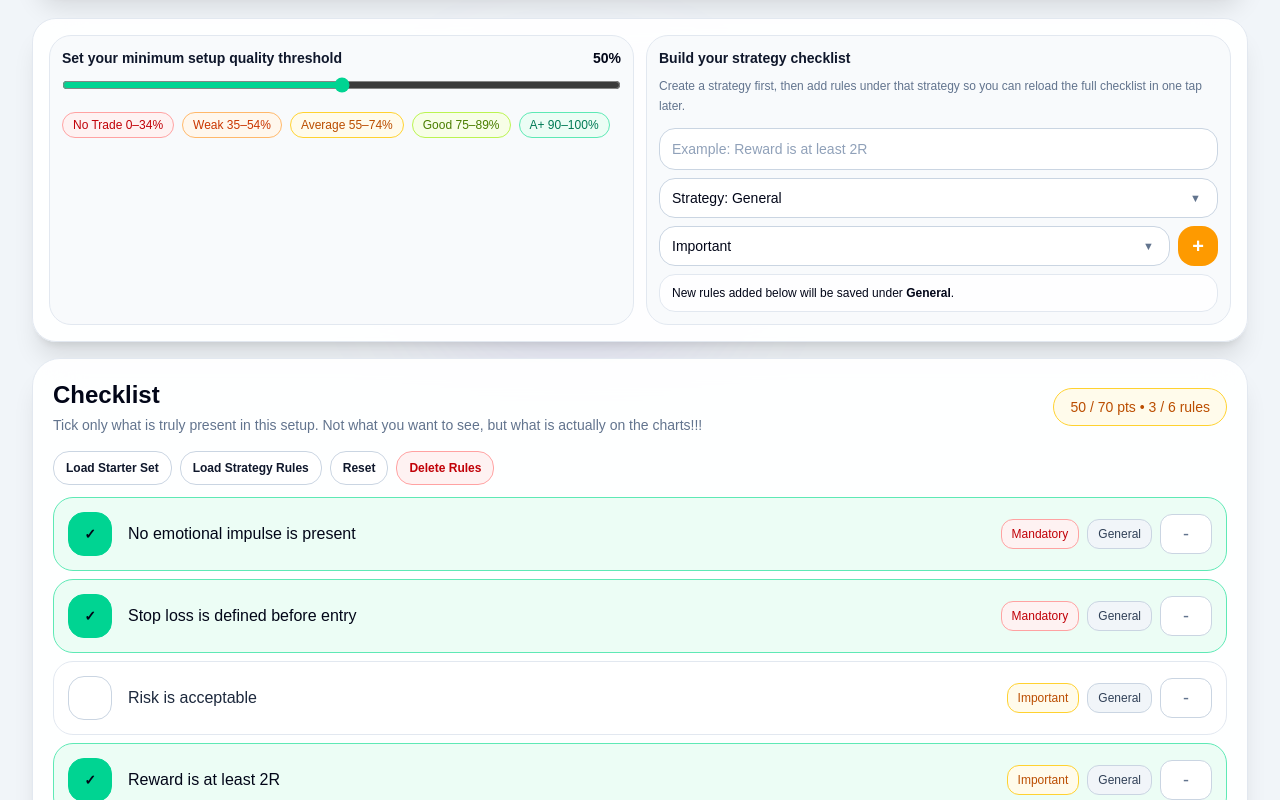
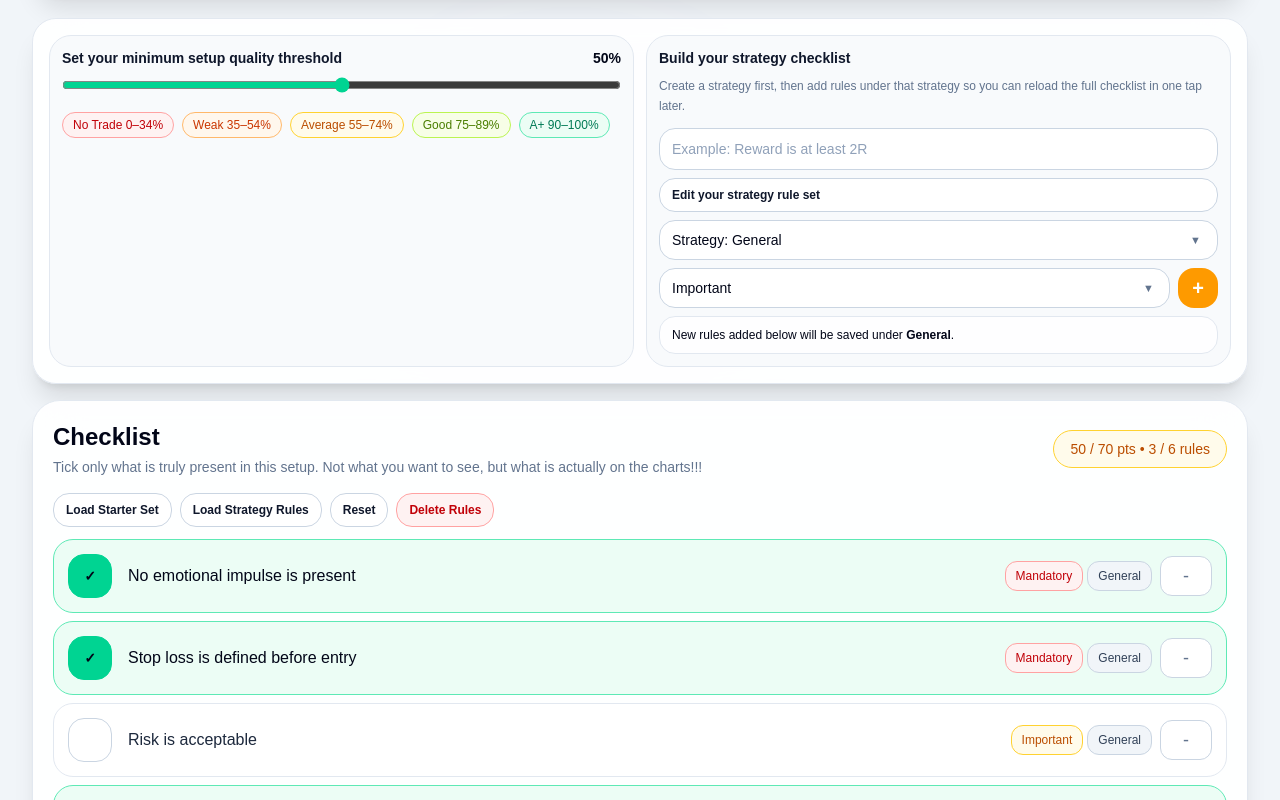
Before and after one commit to Johny-88/Trade-Meter, a Next.js app: page / in a window 1280 px wide. Shown: the part 420-1220 px from the top of the page. Built offline with nearby package versions, Linux system fonts and the light colour scheme.

Commit message:
Update page.tsx

```diff
--- a/app/page.tsx
+++ b/app/page.tsx
@@ -1087,6 +1087,7 @@ export default function Home() {
   const [ruleLibrary, setRuleLibrary] = useState<Rule[]>([])
   const [showSavedRulesPicker, setShowSavedRulesPicker] = useState(false)
   const [showLoadStrategyPicker, setShowLoadStrategyPicker] = useState(false)
+  const [showEditStrategyRuleSet, setShowEditStrategyRuleSet] = useState(false)
   const [newRuleError, setNewRuleError] = useState('')
   const [showInstructions, setShowInstructions] = useState(false)
   const [showAdvancedPerformance, setShowAdvancedPerformance] = useState(false)
@@ -1600,6 +1601,7 @@ export default function Home() {
     setRules(createRulesFromPack({ id: 'starter', name: 'Starter', minScore, rules: starterRules, defaultCheckedIndexes: [] }, 'General'))
     setShowSavedRulesPicker(false)
     setShowLoadStrategyPicker(false)
+    setShowEditStrategyRuleSet(false)
     setNewRuleError('')
   }
 
@@ -1607,6 +1609,7 @@ export default function Home() {
     setRules([])
     setShowSavedRulesPicker(false)
     setShowLoadStrategyPicker(false)
+    setShowEditStrategyRuleSet(false)
     setNewRule('')
     setNewRuleImportance('important')
     setNewRuleCategory('confirmation')
@@ -1659,6 +1662,33 @@ export default function Home() {
 
   const deleteRule = (id: string) => {
     setRules((prev) => prev.filter((rule) => rule.id !== id))
+    setNewRuleError('')
+  }
+
+  const removeRuleFromStrategySet = (ruleToRemove: Rule) => {
+    const normalizedText = normalizeRuleText(ruleToRemove.text)
+    const normalizedStrategy = ruleToRemove.strategy.toLowerCase()
+
+    setRuleLibrary((prev) =>
+      prev.filter(
+        (rule) =>
+          !(
+            normalizeRuleText(rule.text) === normalizedText &&
+            rule.strategy.toLowerCase() === normalizedStrategy
+          )
+      )
+    )
+
+    setRules((prev) =>
+      prev.filter(
+        (rule) =>
+          !(
+            normalizeRuleText(rule.text) === normalizedText &&
+            rule.strategy.toLowerCase() === normalizedStrategy
+          )
+      )
+    )
+
     setNewRuleError('')
   }
 
@@ -2895,12 +2925,68 @@ ${emotionWarning}`
                     className={`w-full rounded-2xl px-3 py-2.5 text-sm outline-none transition ${ui.input}`}
                   />
 
+                  <button
+                    type="button"
+                    onClick={() => setShowEditStrategyRuleSet((prev) => !prev)}
+                    className={`rounded-2xl px-3 py-2 text-left text-[11px] font-semibold transition sm:text-xs ${ui.secondaryBtn}`}
+                  >
+                    Edit your strategy rule set
+                  </button>
+
+                  {showEditStrategyRuleSet && (
+                    <div className={`rounded-[22px] border p-3 ${ui.innerCard}`}>
+                      <div className={`text-sm font-semibold ${ui.secondaryStrong}`}>{selectedStrategy} rule set</div>
+                      <p className={`mt-1 text-xs leading-5 ${ui.muted}`}>
+                        Add new rules above using the text field and + button. Remove old rules below to adjust this strategy over time.
+                      </p>
+
+                      <div className="mt-3 space-y-2">
+                        {ruleLibrary.filter((rule) => rule.strategy.toLowerCase() === selectedStrategy.toLowerCase()).length === 0 ? (
+                          <div className={`rounded-2xl px-3 py-3 text-sm ${ui.empty}`}>
+                            No saved rules yet inside {selectedStrategy}.
+                          </div>
+                        ) : (
+                          ruleLibrary
+                            .filter((rule) => rule.strategy.toLowerCase() === selectedStrategy.toLowerCase())
+                            .map((rule) => {
+                              const importanceBadge = getImportanceBadge(rule.importance, theme)
+                              return (
+                                <div key={rule.id} className={`flex items-center gap-2 rounded-[18px] border p-3 ${ui.statBox}`}>
+                                  <div className="min-w-0 flex-1">
+                                    <div className="text-sm font-semibold">{rule.text}</div>
+                                    <div className="mt-1 flex flex-wrap gap-1">
+                                      <div className={`rounded-full border px-2 py-1 text-[10px] font-semibold ${importanceBadge.className}`}>
+                                        {importanceBadge.label}
+                                      </div>
+                                      <div className={`rounded-full border px-2 py-1 text-[10px] font-semibold ${theme === 'light' ? 'border-slate-300 bg-slate-100 text-slate-700' : 'border-white/10 bg-white/5 text-slate-300'}`}>
+                                        {rule.strategy}
+                                      </div>
+                                    </div>
+                                  </div>
+
+                                  <button
+                                    type="button"
+                                    onClick={() => removeRuleFromStrategySet(rule)}
+                                    className={`flex h-8 min-w-[42px] items-center justify-center rounded-xl px-2 text-sm font-semibold transition ${ui.deleteRule}`}
+                                  >
+                                    -
+                                  </button>
+                                </div>
+                              )
+                            })
+                        )}
+                      </div>
+                    </div>
+                  )}
+
                   <ManagedOptionDropdown
                     label="Strategy"
                     value={selectedStrategy}
                     options={strategyOptions}
                     onSelect={(value) => {
                       setSelectedStrategy(value)
+                      setShowSavedRulesPicker(false)
+                      setShowLoadStrategyPicker(false)
                       setNewRuleError('')
                     }}
                     onDelete={deleteStrategyOption}
@@ -2983,6 +3069,7 @@ ${emotionWarning}`
                     return
                   }
                   setShowSavedRulesPicker(false)
+                  setShowEditStrategyRuleSet(false)
                   setShowLoadStrategyPicker((prev) => !prev)
                 }}
                 className={`rounded-2xl px-3 py-2 text-[11px] font-semibold transition sm:text-xs ${ui.secondaryBtn}`}
@@ -3081,23 +3168,25 @@ ${emotionWarning}`
                         </div>
                       </button>
 
-                      <div className="grid shrink-0 grid-cols-2 gap-x-1 gap-y-1 justify-items-end md:flex md:items-center md:gap-2">
-
+                      <div className="flex shrink-0 flex-col items-end gap-1 md:flex-row md:items-center md:gap-2">
+
+                        <div className="flex items-center gap-1">
                           <div
-                          className={`rounded-lg border px-2 py-1 text-[10px] font-medium leading-none md:rounded-xl md:px-2.5 md:py-2 md:text-xs ${importanceBadge.className}`}
+                            className={`inline-flex h-6 items-center rounded-lg border px-2 text-[10px] font-medium leading-none md:h-auto md:rounded-xl md:px-2.5 md:py-2 md:text-xs ${importanceBadge.className}`}
                           >
                             {importanceBadge.label}
                           </div>
 
                           <div
-                          className={`rounded-lg border px-2 py-1 text-[10px] font-medium leading-none md:rounded-xl md:px-2.5 md:py-2 md:text-xs ${strategyBadgeClassName}`}
+                            className={`inline-flex h-6 items-center rounded-lg border px-2 text-[10px] font-medium leading-none md:h-auto md:rounded-xl md:px-2.5 md:py-2 md:text-xs ${strategyBadgeClassName}`}
                           >
                             {rule.strategy}
+                          </div>
                         </div>
 
                         <button
                           onClick={() => deleteRule(rule.id)}
-                          className={`col-span-2 flex h-7 min-w-[44px] items-center justify-center justify-self-end rounded-lg px-2 text-sm transition md:col-auto md:h-10 md:min-w-[52px] md:rounded-xl md:text-lg ${ui.deleteRule}`}
+                          className={`flex h-6 min-w-[40px] items-center justify-center rounded-lg px-2 text-sm transition md:h-10 md:min-w-[52px] md:rounded-xl md:text-lg ${ui.deleteRule}`}
                           aria-label="Delete rule"
                         >
                           -
```
Lines whose indentation alone changed are shown as unchanged.
